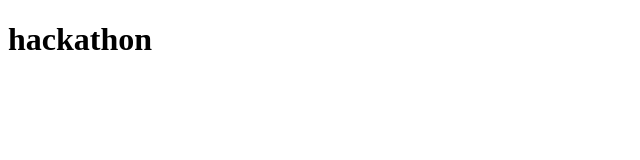
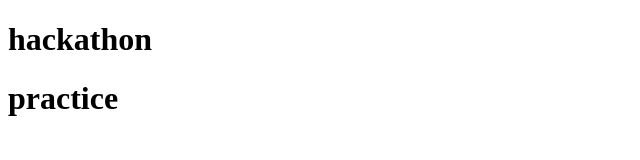
Before and after one commit to Yoshihiro1945283/deploy, a plain HTML site: page index.html in a window 1280 px wide. Shown: the whole page, without its empty margins (0-640 px from the left). Drawn offline with Linux system fonts and the light colour scheme.

Commit message:
push practice

```diff
--- a/index.html
+++ b/index.html
@@ -7,5 +7,6 @@
 </head>
 <body>
     <h1>hackathon</h1>
+    <h1>practice</h1>
 </body>
 </html>
```
Also changed, not shown: 1 other file.
